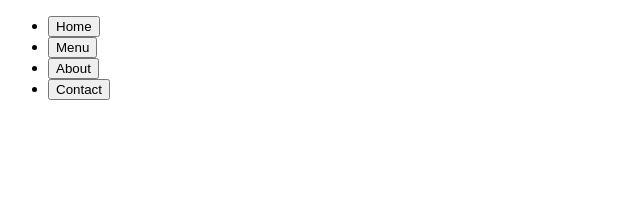
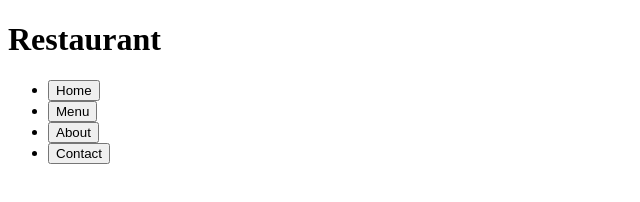
Before and after one commit to simeonrediger/odin-restaurant, a website built with webpack: page src/index.html in a window 1280 px wide. Shown: the whole page, without its empty margins (0-640 px from the left). Built offline with nearby package versions, Linux system fonts and the light colour scheme.

Commit message:
Add title to header

```diff
--- a/src/index.html
+++ b/src/index.html
@@ -9,6 +9,7 @@
 
   <body>
     <header>
+      <h1>Restaurant</h1>
       <nav>
         <ul>
           <li><button>Home</button></li>
```
